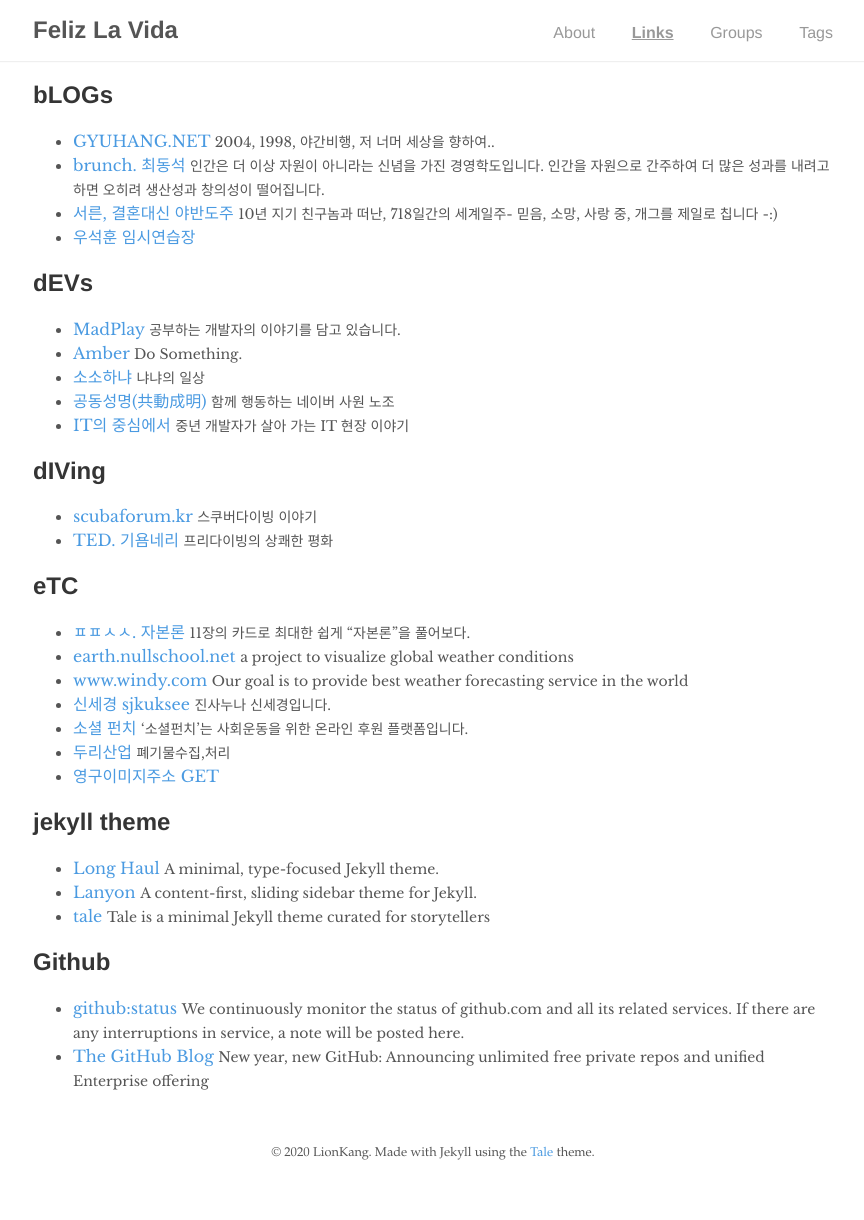
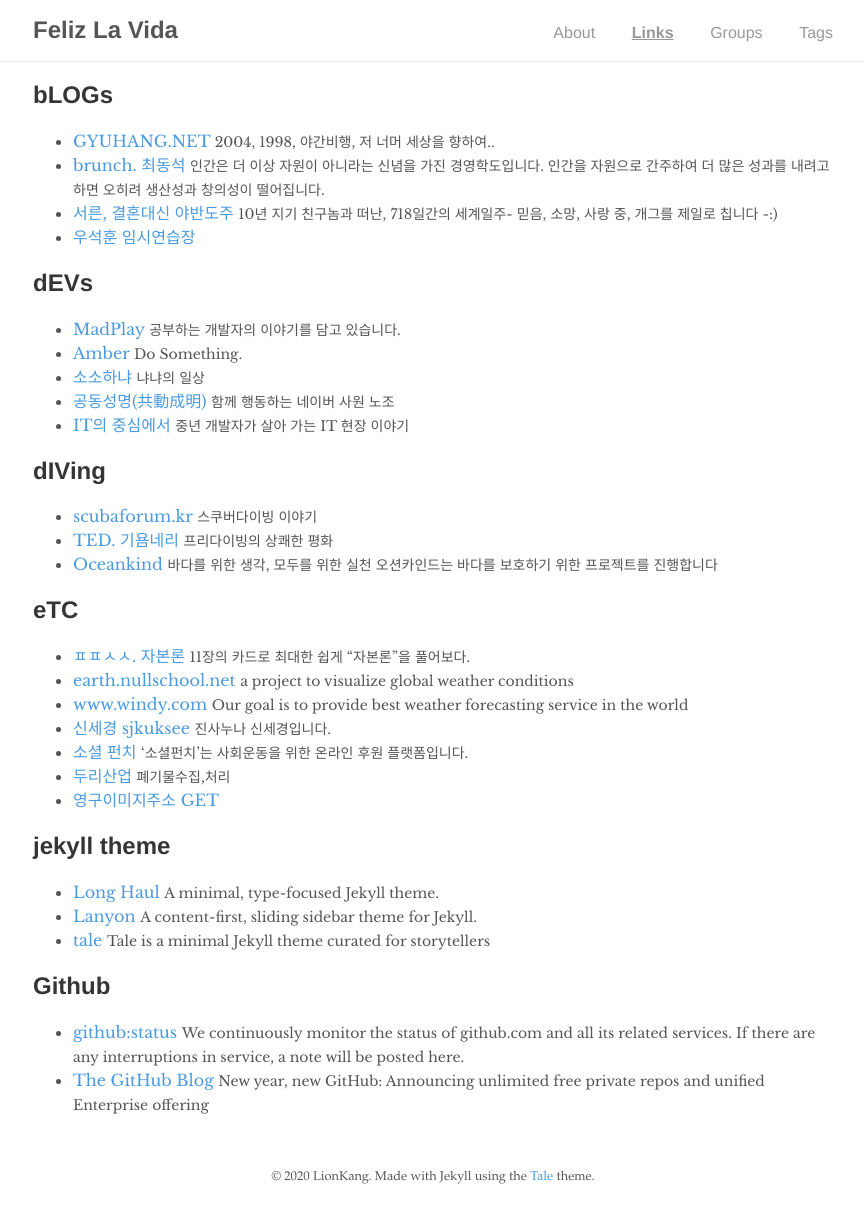
Before and after one commit to lionkang/lionkang.github.io, a Jekyll site: the page built from links.md, in a window 1280 px wide. Shown: the whole page, without its empty margins (207-1071 px from the left). Built offline with Jekyll 4.4.1, drawn with Linux system fonts in a browser that asks for light colours; nearby versions of some CDN libraries; comment, search, counter and statistics services are not loaded; before the commit the page ends 1196 px from its top, so only the background shows below that.

Commit message:
oceankind link 추가

```diff
--- a/links.md
+++ b/links.md
@@ -23,6 +23,9 @@
 <ul>
 	<li><a href="https://scubaforum.kr/" target="_blank">scubaforum.kr</a> <span style="font-size:14px">스쿠버다이빙 이야기</span></li>
 	<li><a href="https://www.ted.com/talks/guillaume_nery_the_exhilarating_peace_of_freediving?language=ko" target="_blank">TED. 기욤네리</a> <span style="font-size:14px">프리다이빙의 상쾌한 평화</span></li>
+	<li><a href="https://www.facebook.com/oceankind" target="_blank">Oceankind</a> <span style="font-size:14px">바다를 위한 생각, 모두를 위한 실천
+오션카인드는 바다를 보호하기 위한 프로젝트를 진행합니다</span></li>
+
 </ul>
 <h2>eTC</h2>
 <ul>
```
